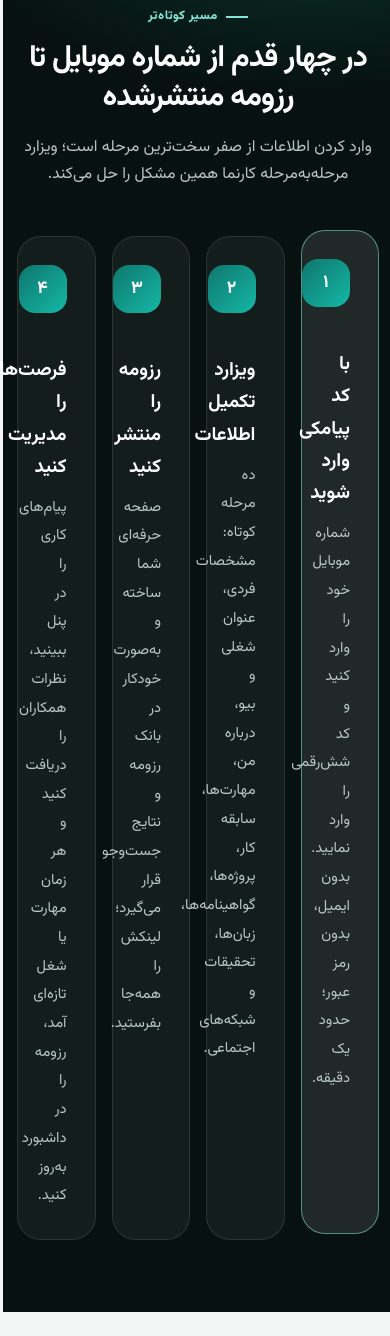
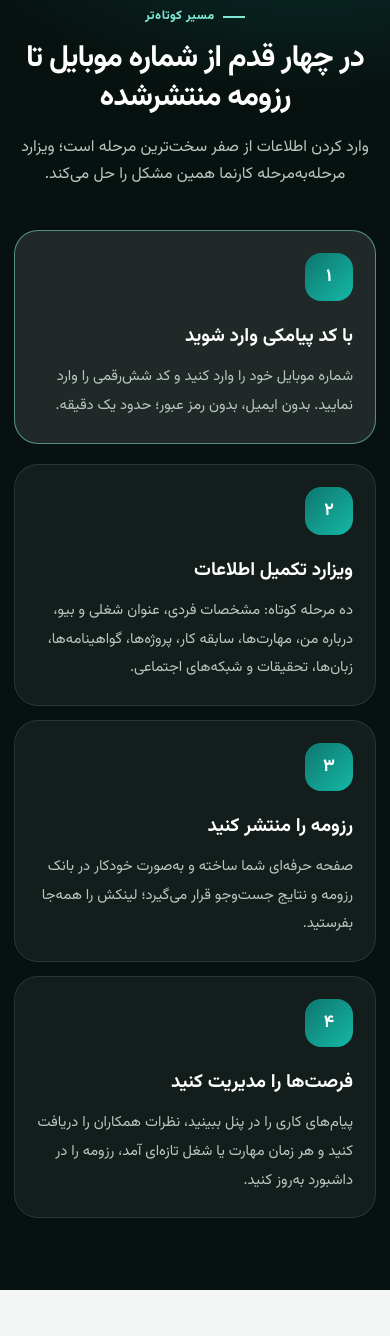
Before and after one commit to shahin-mansouri/KarNama, a Django app: page / in a window 390 px wide. Shown: the part 5120-6456 px from the top of the page. Run offline with Django 5.2, Linux system fonts and the light colour scheme; data that the repository does not hold is empty.

Commit message:
style: enhance steps section layout with improved padding and grid configuration

```diff
--- a/home/static/home/css/home.css
+++ b/home/static/home/css/home.css
@@ -978,8 +978,10 @@ img { max-width: 100%; display: block; }
   .feature-section,
   .steps-section,
   .blog-section { padding: 72px 0; }
+  .steps-grid.steps-grid-four { grid-template-columns: 1fr; gap: 14px; }
   .steps-grid::before { display: none; }
-  .steps-grid > div { min-height: 0; }
+  .steps-grid > div { min-height: 0; padding: 22px; }
+  .steps-grid h3 { margin-top: 20px; }
   .blog-heading { flex-direction: column; align-items: start; }
   .blog-heading .section-heading { text-align: center; }
   .blog-article-heading { align-items: start; flex-direction: column; gap: 0; }
```
